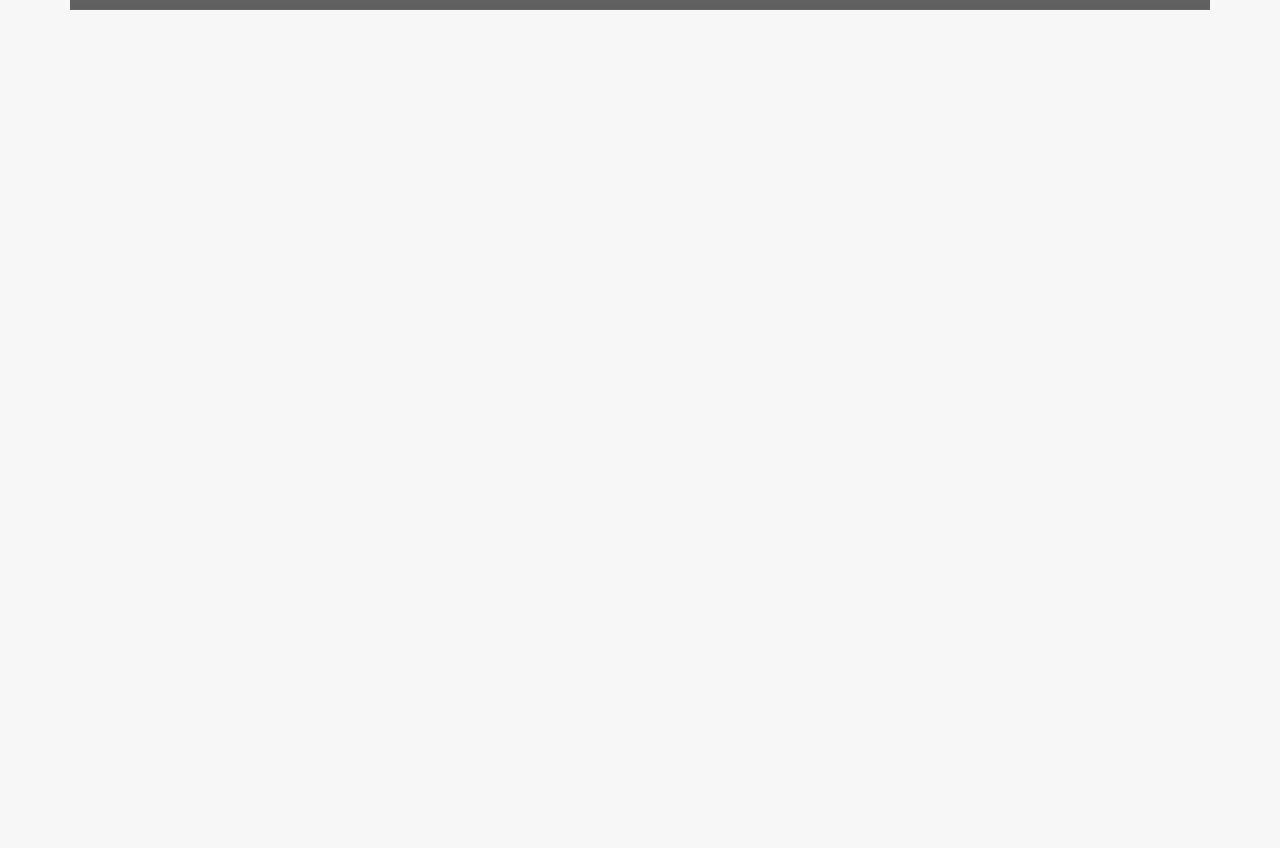
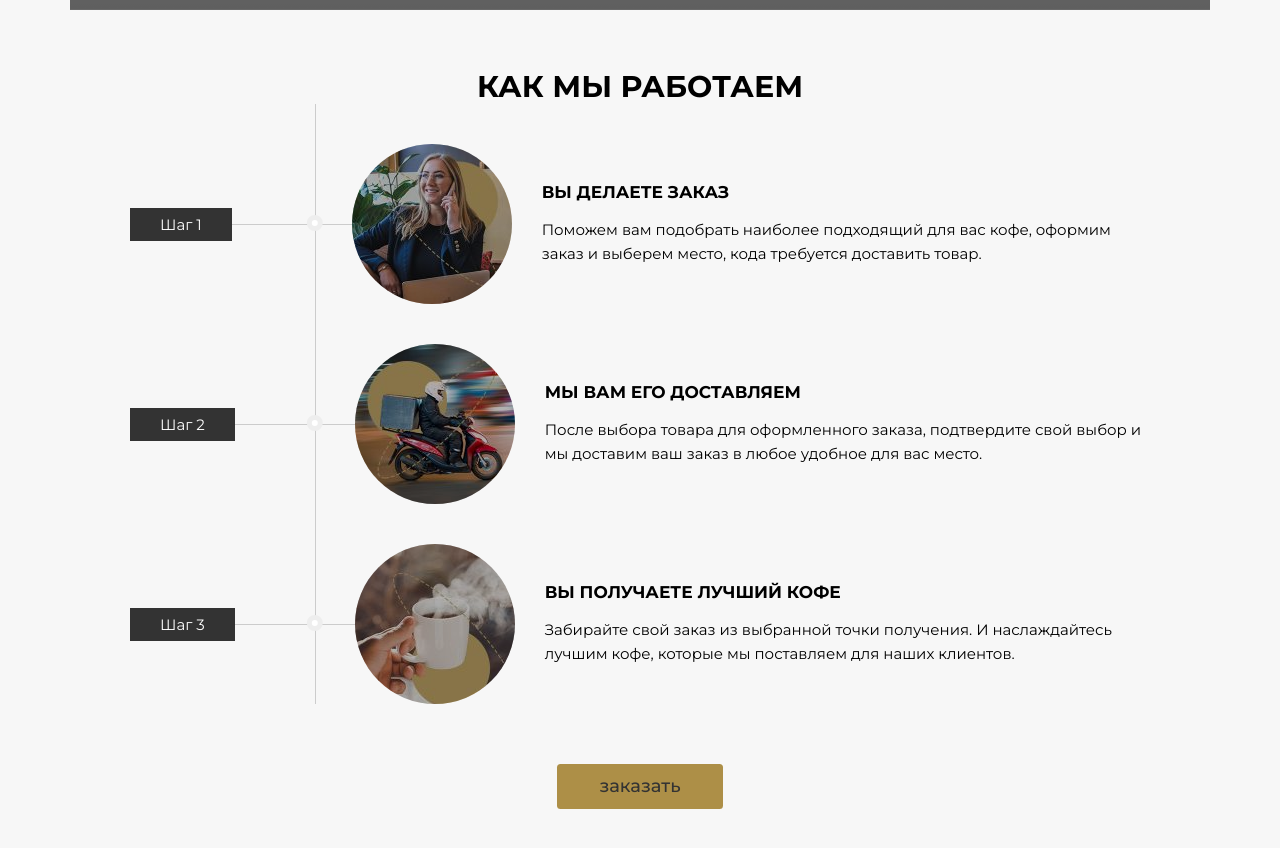
Before and after one commit to khloptsevps/allCoffee, a website built with webpack: page src/index.html in a window 1280 px wide. Shown: the part 2861-3709 px from the top of the page. Before the commit the page ends 2907 px from the top, so only its background shows below. Built offline with nearby package versions, Linux system fonts and the light colour scheme; grey boxes are pictures that could not be loaded.

Commit message:
add section work

```diff
--- a/src/index.html
+++ b/src/index.html
@@ -5,6 +5,10 @@
     <meta charset="UTF-8" />
     <meta http-equiv="X-UA-Compatible" content="IE=edge" />
     <meta name="viewport" content="width=device-width, initial-scale=1.0" />
+    <script
+      src="https://kit.fontawesome.com/72c71d6e1a.js"
+      crossorigin="anonymous"
+    ></script>
     <title>Title</title>
   </head>
   <body>
@@ -287,6 +291,96 @@
             <a class="section-buisness__button button" href="#">заказать</a>
           </div>
         </div>
+        <!-- work section -->
+        <div class="section-work">
+          <h3 class="title-third text-center">как мы работаем</h3>
+          <div class="section-work__wrapper">
+            <div class="card-work">
+              <div class="card-work__dot">
+                <img src="icons/dot.svg" alt="dot" />
+              </div>
+              <div class="card-work__step">
+                <div class="card-work__text">
+                  <div class="card-work__wrapper">
+                    <span>Шаг 1</span>
+                  </div>
+                </div>
+                <div class="card-work__img">
+                  <img src="images/woman-img.png" alt="woman" />
+                </div>
+              </div>
+              <div class="card-work__description">
+                <div class="card-work__title">
+                  <h4>вы делаете заказ</h4>
+                </div>
+                <div class="card-work-text">
+                  <span
+                    >Поможем вам подобрать наиболее подходящий для вас кофе,
+                    оформим заказ и выберем место, кода требуется доставить
+                    товар.</span
+                  >
+                </div>
+              </div>
+            </div>
+            <div class="card-work">
+              <div class="card-work__dot">
+                <img src="icons/dot.svg" alt="dot" />
+              </div>
+              <div class="card-work__step">
+                <div class="card-work__text">
+                  <div class="card-work__wrapper">
+                    <span>Шаг 2</span>
+                  </div>
+                </div>
+                <div class="card-work__img">
+                  <img src="images/delivery.png" alt="delivery" />
+                </div>
+              </div>
+              <div class="card-work__description">
+                <div class="card-work__title">
+                  <h4>МЫ ВАМ ЕГО ДОСТАВЛЯЕМ</h4>
+                </div>
+                <div class="card-work-text">
+                  <span
+                    >После выбора товара для оформленного заказа, подтвердите
+                    свой выбор и мы доставим ваш заказ в любое удобное для вас
+                    место.</span
+                  >
+                </div>
+              </div>
+            </div>
+            <div class="card-work">
+              <div class="card-work__dot">
+                <img src="icons/dot.svg" alt="dot" />
+              </div>
+              <div class="card-work__step">
+                <div class="card-work__text">
+                  <div class="card-work__wrapper">
+                    <span>Шаг 3</span>
+                  </div>
+                </div>
+                <div class="card-work__img">
+                  <img src="images/coffee-cup-2.png" alt="coffee cup" />
+                </div>
+              </div>
+              <div class="card-work__description">
+                <div class="card-work__title">
+                  <h4>ВЫ ПОЛУЧАЕТЕ ЛУЧШИЙ КОФЕ</h4>
+                </div>
+                <div class="card-work-text">
+                  <span
+                    >Забирайте свой заказ из выбранной точки получения. И
+                    наслаждайтесь лучшим кофе, которые мы поставляем для наших
+                    клиентов.
+                  </span>
+                </div>
+              </div>
+            </div>
+          </div>
+          <div class="section-work__button">
+            <a href="#" class="button">заказать</a>
+          </div>
+        </div>
       </main>
     </div>
   </body>
--- /dev/null
+++ b/src/styles/components/_card-work.scss
@@ -0,0 +1,96 @@
+.card-work {
+  position: relative;
+  display: flex;
+  justify-content: center;
+  align-items: center;
+  &:not(:last-child) {
+    margin-bottom: 40px;
+  }
+
+  &__dot {
+    position: absolute;
+    left: calc(17% + 2.4px);
+    z-index: 10;
+  }
+
+  &__step {
+    display: flex;
+    justify-content: center;
+    align-items: center;
+  }
+
+  &__wrapper {
+    margin-right: 120px;
+  }
+
+  &__text {
+    position: relative;
+    & * span {
+      background-color: $color-black;
+      color: $color-white;
+      padding: 7px 30px;
+      text-wrap: nowrap;
+      font-size: 15px;
+      line-height: 25px;
+      transition: background-color 0.2s ease-in-out;
+    }
+    &::before {
+      content: '';
+      position: absolute;
+      left: auto;
+      right: 0;
+      width: 100%;
+      height: 0;
+      top: 50%;
+      border-top-style: solid;
+      border-top-width: 1px;
+      border-color: #ccc;
+      z-index: -1;
+    }
+  }
+  &__img {
+    position: relative;
+    height: 160px;
+    width: 160px;
+    border-radius: 50%;
+    overflow: hidden;
+
+    margin-right: 30px;
+
+    &::after {
+      content: '';
+      position: absolute;
+      top: 0;
+      left: 0;
+      right: 0;
+      bottom: 0;
+      background-color: rgba(0, 0, 0, 0.3);
+      transition: background-color 0.2s ease-in-out;
+    }
+  }
+
+  &__title {
+    margin-bottom: 15px;
+    & > h4 {
+      font-size: 17px;
+      font-weight: 600;
+      line-height: 19px;
+      text-transform: uppercase;
+    }
+  }
+  &__description {
+    & * span {
+      font-size: 15px;
+      font-weight: 400;
+      line-height: 23px;
+    }
+  }
+  &:hover .card-work__img {
+    &::after {
+      background-color: rgba(255, 255, 255, 0);
+    }
+  }
+  &:hover .card-work__wrapper > span {
+    background-color: $color-primary;
+  }
+}
--- a/src/styles/main.scss
+++ b/src/styles/main.scss
@@ -8,6 +8,7 @@
 @import './components/_button.scss';
 @import './components/_info-card.scss';
 @import './components/_slider.scss';
+@import './components/_card-work.scss';
 
 @import './layout/_header.scss';
 @import './layout/_navigation.scss';
--- a/src/styles/pages/_home.scss
+++ b/src/styles/pages/_home.scss
@@ -69,3 +69,31 @@
     margin-bottom: 40px;
   }
 }
+
+.section-work {
+  padding: 60px;
+
+  &__wrapper {
+    padding-top: 40px;
+    margin-bottom: 60px;
+    position: relative;
+
+    &::before {
+      content: '';
+      position: absolute;
+      top: 0;
+      left: calc(18% + 1px);
+      bottom: 0;
+      display: block;
+      width: 1px;
+      height: 100%;
+      background-color: #ccc;
+    }
+  }
+
+  &__button {
+    display: flex;
+    justify-content: center;
+    align-items: center;
+  }
+}
```
Also changed, not shown: src/icons/dot.svg (added), src/images/coffee-cup-2.png (added), src/images/delivery.png (added), src/images/woman-img.png (added).
